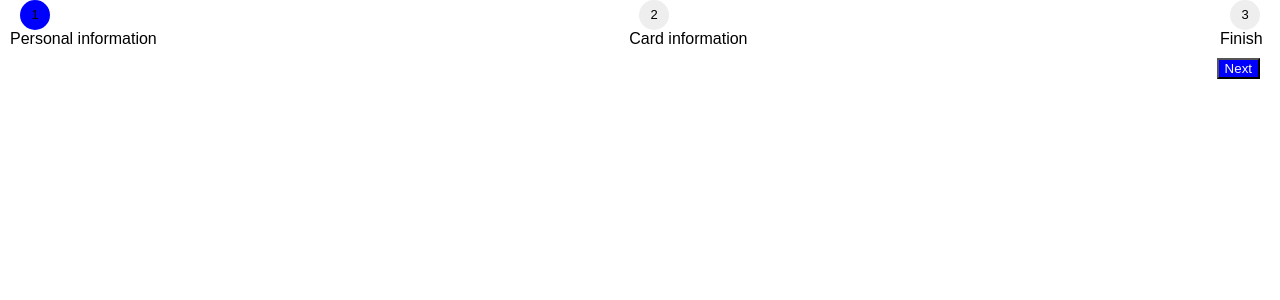
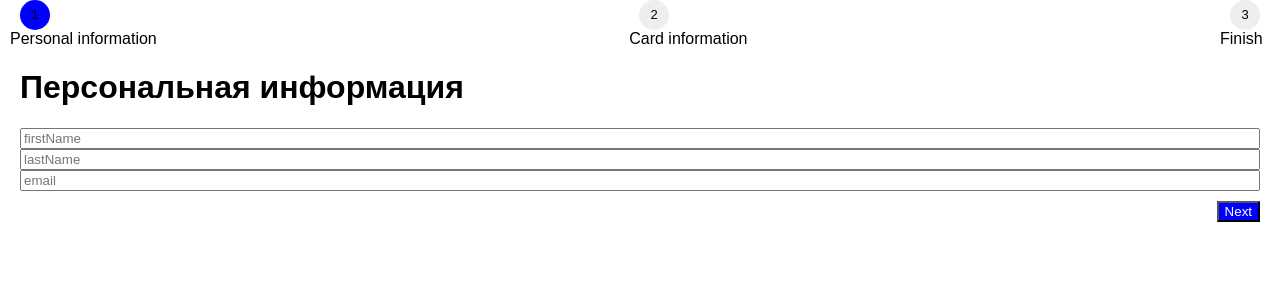
Before and after one commit to taksenov/react-loftschool-homework-3, a React (Create React App) app: page / in a window 1280 px wide. Shown: the top 300 px of the page. Built offline with nearby package versions, Linux system fonts and the light colour scheme; the HTML template or start-up script is replaced by a standard one.

Commit message:
PersonalForm tests -- All done

```diff
--- a/src/App.js
+++ b/src/App.js
@@ -1,6 +1,8 @@
 import React, { Component } from 'react';
 import './App.css';
 import Step from './Step';
+import PersonalForm from './PersonalForm';
+import CardForm from './CardForm';
 
 const stepTitles = ['Personal information', 'Card information', 'Finish'];
 
@@ -13,7 +15,21 @@ class App extends Component {
             lastName: '',
             email: '',
             cardNumber: '',
-            isTimeOver: false
+            isTimeOver: false,
+            steps: {
+                one: {
+                    isSelected: true,
+                    isClickable: false
+                },
+                two: {
+                    isSelected: false,
+                    isClickable: false
+                },
+                three: {
+                    isSelected: false,
+                    isClickable: false
+                }
+            }
         };
         this.handleTabClick = this.handleTabClick.bind(this);
         this.handleChangeForm = this.handleChangeForm.bind(this);
@@ -23,16 +39,30 @@ class App extends Component {
         this.renderForm = this.renderForm.bind(this);
     } //constructor
 
-    handleTabClick() {} //handleTabClick
-    handleChangeForm() {} //handleChangeForm
+    handleTabClick(number) {
+        this.setState({
+            step: number
+        });
+    } //handleTabClick
+
+    handleChangeForm(arg) {
+        console.log('handleChangeForm arg =', arg);
+    } //handleChangeForm
+
     handleClickNextForm() {
-        console.log('handleClickNextForm');
+        if (this.state.step === 3) return;
+        let thisStep = this.state.step;
+        this.setState({
+            step: ++thisStep
+        });
     } //handleClickNextForm
+
     handleChangeTimeOver() {} //handleChangeTimeOver
+
     isFormCommitable() {} //isFormCommitable
+
     renderForm() {} //renderForm
 
-    //    {/* disabled={!this.isFormCommitable || !this.state.isTimeOver ? true : false} */}
     render() {
         return (
             <div>
@@ -40,33 +70,46 @@ class App extends Component {
                     <div className="tab-panel">
                         <Step
                             key="Personal information"
-                            onClick={this.handleTabClick}
-                            isSelected={true}
+                            onClick={this.handleTabClick.bind(this.props.number)}
+                            isSelected={this.state.steps.one.isSelected}
                             number={1}
-                            isClickable={false}
+                            isClickable={this.state.steps.one.isClickable}
                         >
                             {stepTitles[0]}
                         </Step>
                         <Step
                             key="Card information"
                             onClick={this.handleTabClick}
-                            isSelected={false}
+                            isSelected={this.state.steps.two.isSelected}
                             number={2}
-                            isClickable={false}
+                            isClickable={this.state.steps.two.isClickable}
                         >
                             {stepTitles[1]}
                         </Step>
                         <Step
                             key="Finish"
                             onClick={this.handleTabClick}
-                            isSelected={false}
+                            isSelected={this.state.steps.three.isSelected}
                             number={3}
-                            isClickable={false}
+                            isClickable={this.state.steps.three.isClickable}
                         >
                             {stepTitles[2]}
                         </Step>
                     </div>
-                    <div className="form-content" />
+                    <div className="form-content">
+                        {this.state.step === 1 && (
+                            <PersonalForm
+                                firstName={this.state.firstName}
+                                lastName={this.state.lastName}
+                                email={this.state.email}
+                                onChangeForm={this.handleChangeForm}
+                            />
+                        )}
+                        {this.state.step === 2 && (
+                            <CardForm cardNumber={this.state.cardNumber} onChangeForm={this.handleChangeForm} />
+                        )}
+                        {this.state.step === 3 && <span>Поздравляем!</span>}
+                    </div>
                     <div className="button-panel">
                         <button className="button-next" onClick={this.handleClickNextForm}>
                             Next
--- a/src/CardForm.js
+++ b/src/CardForm.js
@@ -1,4 +1,4 @@
-import React, {Component} from 'react';
+import React, { Component } from 'react';
 import Title from './Title';
 import './CardForm.css';
 
@@ -6,16 +6,16 @@ export class CardForm extends Component {
     constructor(props) {
         super(props);
 
-    this.state = {
-      leftTime: 120
-    };
+        this.state = { leftTime: 120 };
         props.onChangeTimeOver(false);
+
+        this.handleChangeForm = this.handleChangeForm.bind(this);
     }
 
     componentDidMount() {
         this.id = setInterval(() => {
             const leftTime = Math.max(this.state.leftTime - 1, 0);
-      this.setState({leftTime});
+            this.setState({ leftTime });
             if (leftTime === 0 && this.state.leftTime === 1) {
                 this.props.onChangeTimeOver(true);
             }
@@ -26,11 +26,17 @@ export class CardForm extends Component {
         clearInterval(this.id);
     }
 
+    handleChangeForm() {
+        const { name, value, onChangeForm } = this.props;
+        onChangeForm(name, value);
+    } //handleChangeForm
+
     render() {
-    const {leftTime} = this.state;
+        const { leftTime } = this.state;
         return (
-      <div>
+            <div className="card-form">
                 <Title>Номер карты</Title>
+                <input type="text" name="cardNumber" onChange={this.handleChangeForm} />
                 <p className="left-time">Осталось {leftTime} секунд</p>
             </div>
         );
--- a/src/PersonalForm.js
+++ b/src/PersonalForm.js
@@ -1,15 +1,44 @@
-import React, {Component} from 'react';
-import Title from './Title';
-import './PersonalForm.css';
+import React, { Component } from 'react'
+import Title from './Title'
+import './PersonalForm.css'
 
 export class PersonalForm extends Component {
-  render() {
-    return (
-      <div>
-        <Title>Персональная информация</Title>
-      </div>
-    );
-  }
+    constructor(props) {
+        super(props)
+
+        this.handleChangeForm = this.handleChangeForm.bind(this)
+    }
+
+    handleChangeForm(event) {
+        const { onChangeForm } = this.props
+        onChangeForm(event.target.name, event.target.value)
+    } //handleChangeForm
+
+    render() {
+        return (
+            <div className="personal-form">
+                <Title>Персональная информация</Title>
+                <input
+                    type="text"
+                    name="firstName"
+                    placeholder="firstName"
+                    onChange={this.handleChangeForm}
+                />
+                <input
+                    type="text"
+                    name="lastName"
+                    placeholder="lastName"
+                    onChange={this.handleChangeForm}
+                />
+                <input
+                    type="text"
+                    name="email"
+                    placeholder="email"
+                    onChange={this.handleChangeForm}
+                />
+            </div>
+        )
+    }
 }
 
-export default PersonalForm;
+export default PersonalForm
```
Lines whose indentation alone changed are shown as unchanged.
